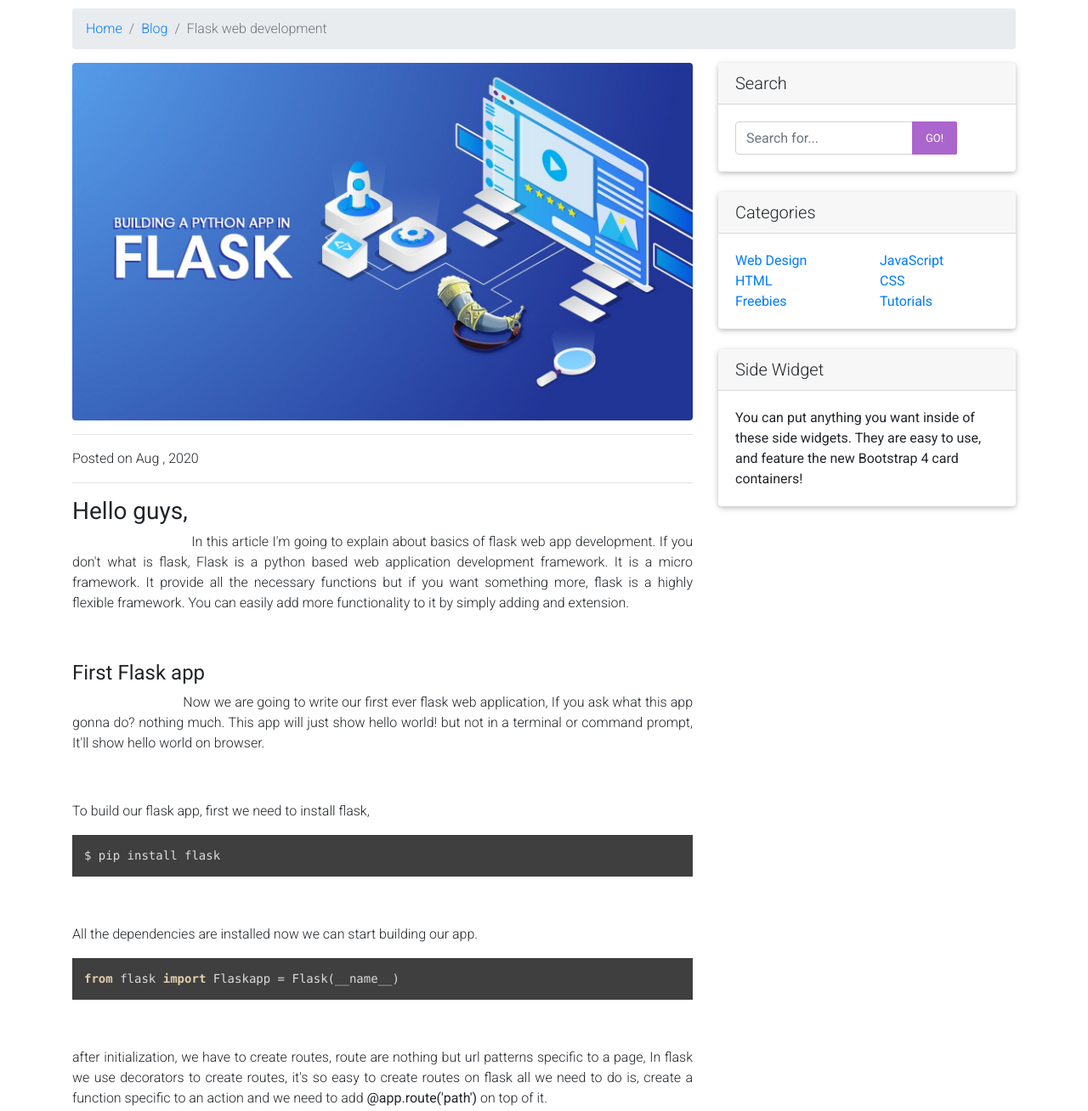
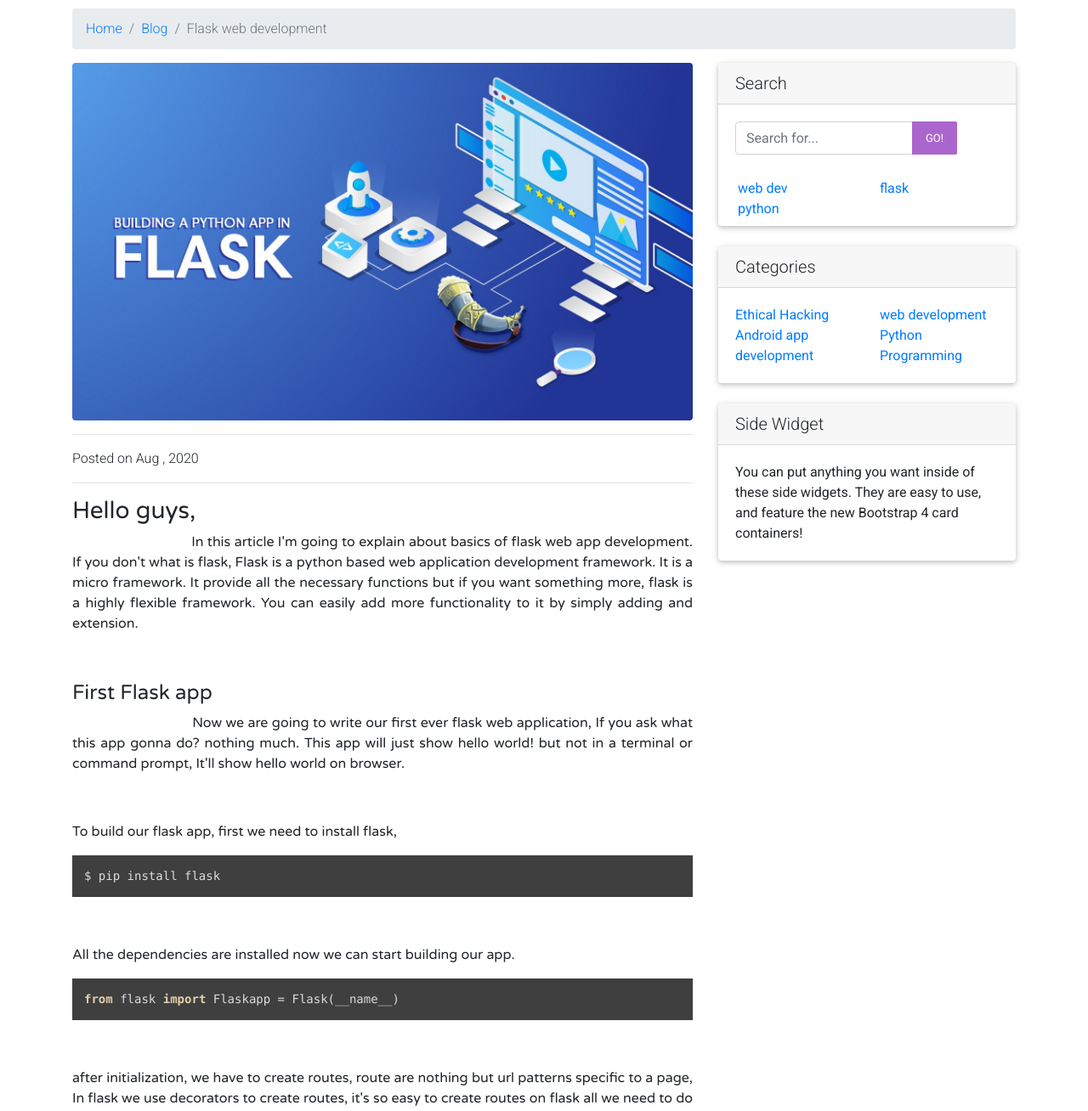
Before and after one commit to thelonewolf123/learnit-backend, a Django app: a page that uses templates/footer.html in a window 1280 px wide. Shown: the part 131-1439 px from the top of the page at 85% size. Run offline with Django 3.2, Linux system fonts and the light colour scheme; data comes from the database, SQL or seed files in the repository; both versions use the stored data as it was before the commit; tables that the repository leaves empty hold one stand-in row (values such as "Sample post"); grey boxes labelled with a size stand in for pictures from a placeholder-image service; some libraries are stand-ins or nearby versions.

Commit message:
move to linux

```diff
--- a/blogx/forms.py
+++ b/blogx/forms.py
@@ -3,5 +3,5 @@ from django import forms
 
 class CommentForm(forms.Form):
 
-    comment= forms.CharField(max_length=200, required=True, widget=forms.Textarea(
-        attrs={'class': 'form-control', 'id': 'name', 'placeholder': 'Subject *'}))
+    message = forms.CharField(max_length=200, required=True, widget=forms.Textarea(
+        attrs={'class': 'form-control', 'id': 'name', 'rows': '4', 'placeholder': 'Comment *'}))
--- a/blogx/templates/blogx/blog-post.html
+++ b/blogx/templates/blogx/blog-post.html
@@ -10,6 +10,11 @@
   integrity="sha512-JPxjD2t82edI35nXydY/erE9jVPpqxEJ++6nYEoZEpX2TRsmp2FpZuQqZa+wBCen5U16QZOkMadGXHCfp+tUdg=="
   crossorigin="anonymous" />
 <style>
+  @import url('https://fonts.googleapis.com/css2?family=Varela+Round&display=swap');
+
+    .content {
+        font-family: 'Varela Round', sans-serif;
+    }
   p {
     text-align: justify;
   }
@@ -53,16 +58,19 @@
       <hr>
 
       <!-- Post Content -->
+      <div class="content">
       {{ post.content | safe }}
+      </div>
       <hr>
 
       <!-- Comments Form -->
       <div class="card my-4">
         <h5 class="card-header">Leave a Comment:</h5>
         <div class="card-body">
-          <form>
+          <form  method="POST" action="{{ post.get_absolute_url }}">
+          {% csrf_token %}
             <div class="form-group">
-              <textarea class="form-control" name="comment" rows="3"></textarea>
+              {{ form.message }}
             </div>
             <button type="submit" class="btn btn-primary">Submit</button>
           </form>
@@ -70,18 +78,18 @@
       </div>
 
       <!-- Single Comment -->
-      <div class="media mb-4">
-        <img class="d-flex mr-3 rounded-circle" src="http://placehold.it/50x50" alt="">
+      {% for comment in comments %}
+      <div class="media mb-5">
+        <img class="d-flex mr-3 rounded-circle" src="https://i.stack.imgur.com/l60Hf.png" width="50" height="50" alt="">
         <div class="media-body">
-          <h5 class="mt-0">Commenter Name</h5>
-          Cras sit amet nibh libero, in gravida nulla. Nulla vel metus scelerisque ante sollicitudin. Cras purus odio,
-          vestibulum in vulputate at, tempus viverra turpis. Fusce condimentum nunc ac nisi vulputate fringilla. Donec
-          lacinia congue felis in faucibus.
+          <h5 class="mt-0"><strong> {{comment.name}} </strong> </h5>
+          {{ comment.message }}
         </div>
       </div>
+      {% endfor %}
 
       <!-- Comment with nested comments -->
-      <div class="media mb-4">
+      {% comment %} <div class="media mb-4">
         <img class="d-flex mr-3 rounded-circle" src="http://placehold.it/50x50" alt="">
         <div class="media-body">
           <h5 class="mt-0">Commenter Name</h5>
@@ -110,7 +118,7 @@
           </div>
 
         </div>
-      </div>
+      </div> {% endcomment %}
 
     </div>
 
--- a/blogx/templates/blogx/sidebar.html
+++ b/blogx/templates/blogx/sidebar.html
@@ -16,6 +16,40 @@
                     </span>
                 </form>
             </div>
+
+           <div class="row my-2 mx-2">
+                    <div class="col-lg-6">
+                        <ul class="list-unstyled mb-0">
+                        {% for row in tags %}
+                        {% if not forloop.counter|divisibleby:"2" %}
+                            <li>
+                                {% if post %}
+                                    <a href="#"> {{ row }} </a>
+                                {% else %}
+                                    <a href="#"> {{ row.name }} </a>
+                                {% endif %}
+                            </li>
+                       {% endif %}
+                       {% endfor %}
+                        </ul>
+                    </div>
+                    <div class="col-lg-6">
+                        <ul class="list-unstyled mb-0">
+                        {% for row in tags %}
+                        {% if forloop.counter|divisibleby:"2" %}
+                            <li>
+                                {% if post %}
+                                    <a href="#"> {{ row }} </a>
+                                {% else %}
+                                    <a href="#"> {{ row.name }} </a>
+                                {% endif %}
+                            </li>
+                       {% endif %}
+                       {% endfor %}
+                        </ul>
+                    </div>
+                </div>
+
         </div>
 
         <!-- Categories Widget -->
@@ -25,28 +59,24 @@
                 <div class="row">
                     <div class="col-lg-6">
                         <ul class="list-unstyled mb-0">
+                        {% for row in categories %}
+                        {% if not forloop.counter|divisibleby:"2" %}
                             <li>
-                                <a href="#">Web Design</a>
+                                <a href="#" class="mb-1"> {{ row.name }} </a>
                             </li>
-                            <li>
-                                <a href="#">HTML</a>
-                            </li>
-                            <li>
-                                <a href="#">Freebies</a>
-                            </li>
+                       {% endif %}
+                       {% endfor %}
                         </ul>
                     </div>
                     <div class="col-lg-6">
                         <ul class="list-unstyled mb-0">
+                        {% for row in categories %}
+                        {% if forloop.counter|divisibleby:"2" %}
                             <li>
-                                <a href="#">JavaScript</a>
+                                <a href="#" class="mb-1"> {{ row.name }} </a>
                             </li>
-                            <li>
-                                <a href="#">CSS</a>
-                            </li>
-                            <li>
-                                <a href="#">Tutorials</a>
-                            </li>
+                       {% endif %}
+                       {% endfor %}
                         </ul>
                     </div>
                 </div>
--- a/blogx/views.py
+++ b/blogx/views.py
@@ -168,12 +168,12 @@ def single_blog(request, id):
             try:
                 Comment.objects.create(name=name, post=post, message=message)
 
-                messages.error(request, "Your comment has been added.")
+                messages.success(request, "Your comment has been added.")
             except Exception as e:
                 print(e)
                 raise Http404
 
-            return redirect('single_blog', slug=id)
+            return redirect('single_blog', id=id)
         else:
             messages.error(request, form.errors)
             context['form'] = form
--- a/templates/footer.html
+++ b/templates/footer.html
@@ -41,7 +41,7 @@
                     <ul>
                         <li>
                             <div class="input-append newsletter-box text-center">
-                                <input type="text" class="full text-center" placeholder="Email ">
+                                <input type="text" class="full text-center form-control" placeholder="Email ">
                                 <button class="btn  bg-secondary" type="button">I'm in <i
                                         class="fa fa-long-arrow-right"> </i> </button>
                             </div>
```
Also changed, not shown: learncodex/models.py (+11 -9 lines), templates/learnit/single-course.html (+3 -15 lines), blogx/migrations/0002_auto_20200819_0157.py (added), blogx/static/blogx/css/single-blog.css (added), db.sqlite3.
